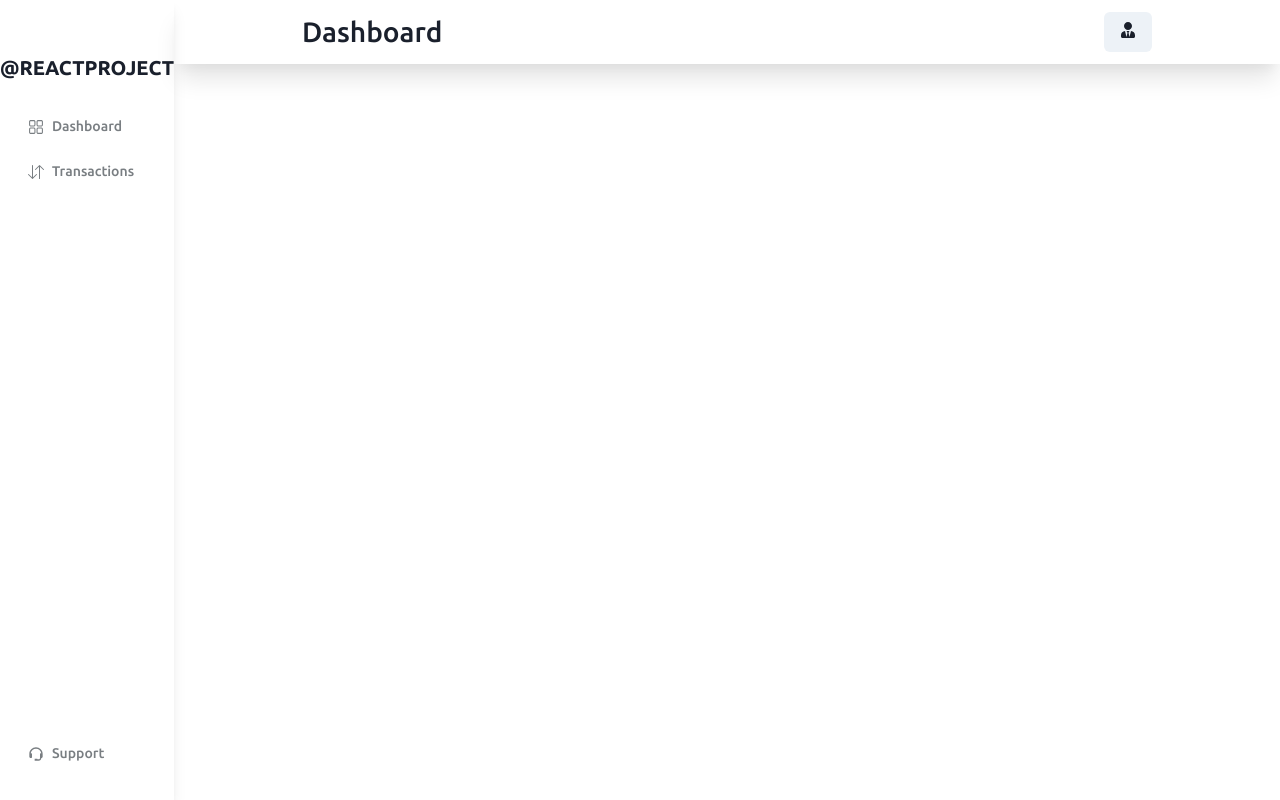
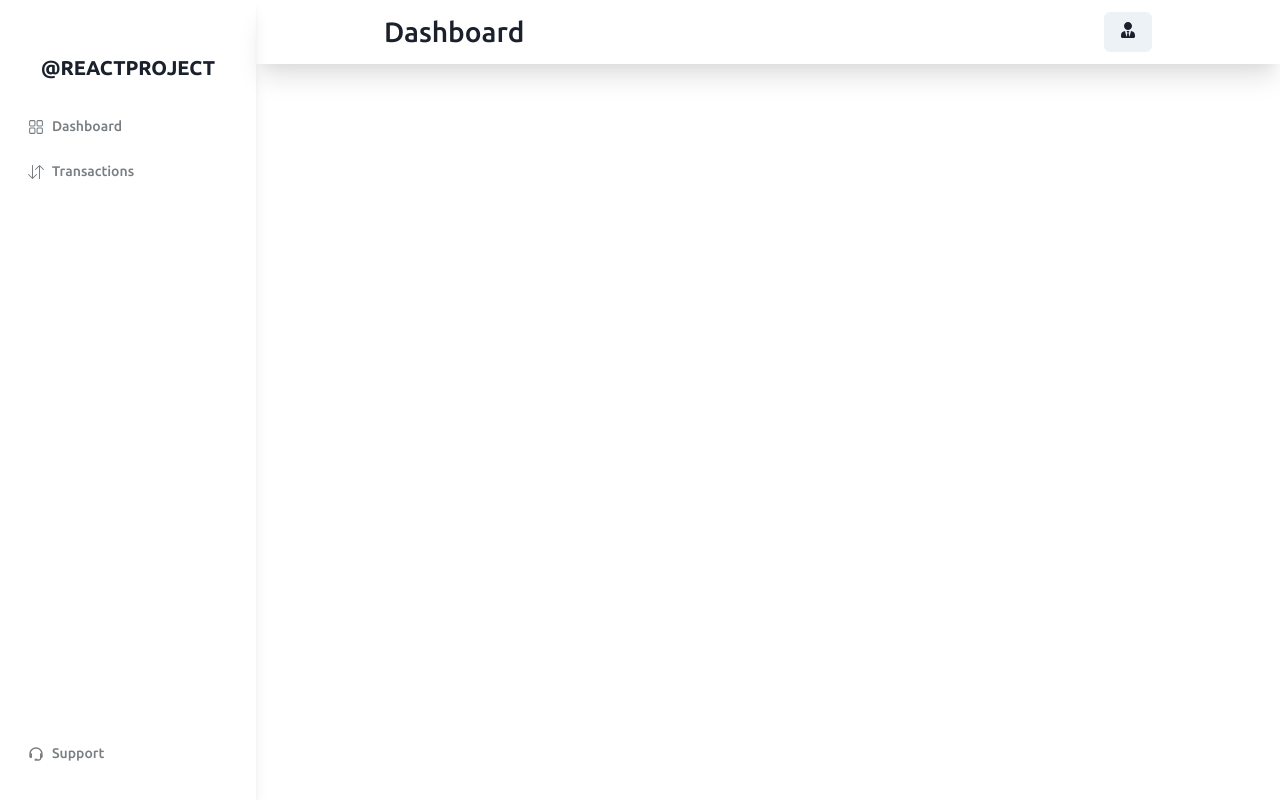
Before and after one commit to prabhjot-2/crpto, a React (Vite) app in the folder crpto/: page / in a window 1280 px wide. Built offline with nearby package versions, Linux system fonts and the light colour scheme.

Commit message:
some changes

```diff
--- a/crpto/src/components/Sidenav.jsx
+++ b/crpto/src/components/Sidenav.jsx
@@ -17,7 +17,7 @@ const Sidenav = () => {
   ];
 
   return (
-    <Stack justify="space-between" boxShadow="lg" maxW="16rem" h="100vh">
+    <Stack justify="space-between" boxShadow="lg" w="16rem" h="100vh">
       <Box>
         <Heading textAlign="center" fontSize="20px" as="h1" pt="3.5rem">
         @REACTPROJECT
```
